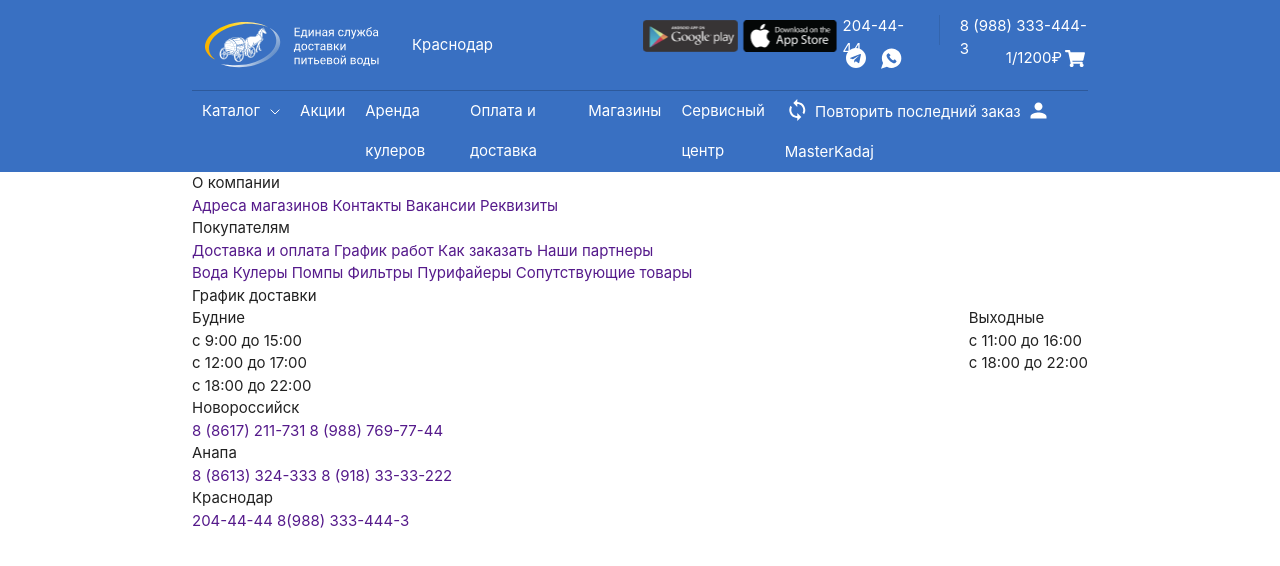
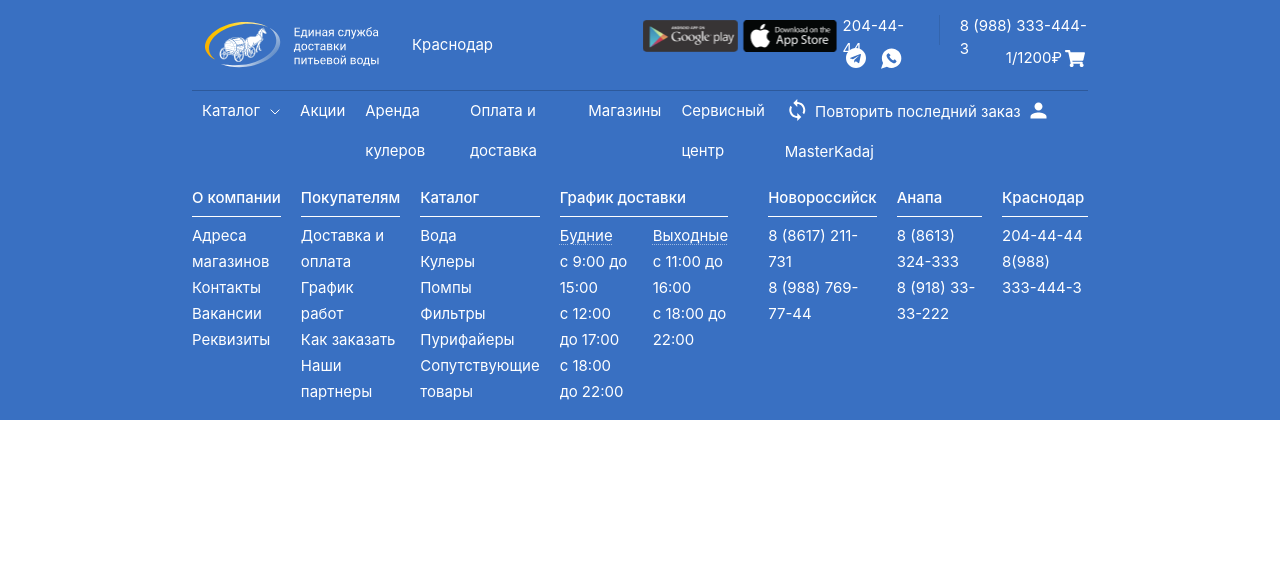
Before and after one commit to khpvo/AquaRus_layout, a plain HTML site: page index.html in a window 1280 px wide. Drawn offline with Linux system fonts and the light colour scheme.

Commit message:
Footer-desktop

```diff
--- a/index.html
+++ b/index.html
@@ -90,7 +90,8 @@
     </body>
     <footer>
         <div class="container">
-            <div class="navigation-block">
+            <div class="navigation-blocks-wrapper">
+                <div class="navigation-block nb-left">
                     <div class="header">О компании</div>
                     <div class="links">
                         <a href="">Адреса магазинов</a>
@@ -99,7 +100,7 @@
                         <a href="">Реквизиты</a>
                     </div>
                 </div>
-            <div class="navigation-block">
+                <div class="navigation-block nb-left">
                     <div class="header">Покупателям</div>
                     <div class="links">
                         <a href="">Доставка и оплата</a>
@@ -108,8 +109,8 @@
                         <a href="">Наши партнеры</a>
                     </div>
                 </div>
-            <div class="navigation-block">
-                <div class="header"></div>
+                <div class="navigation-block nb-left">
+                    <div class="header">Каталог</div>
                     <div class="links">
                         <a href="">Вода</a>
                         <a href="">Кулеры</a>
@@ -119,7 +120,7 @@
                         <a href="">Сопутствующие товары</a>
                     </div>
                 </div>
-            <div class="navigation-block" id="delivery-times">
+                <div class="navigation-block nb-left" id="delivery-times">
                     <div class="header">График доставки</div>
                     <div class="links">
                         <div class="lr-pair">
@@ -139,14 +140,14 @@
                     </div>
                 </div>
                 <div class="separator"></div>
-            <div class="navigation-block">
+                <div class="navigation-block nb-right">
                     <div class="header">Новороссийск</div>
                     <div class="links">
                         <a href="">8 (8617) 211-731</a>
                         <a href="">8 (988) 769-77-44</a>
                     </div>
                 </div>
-            <div class="navigation-block">
+                <div class="navigation-block nb-right">
                     <div class="header">Анапа</div>
                     <div class="links">
                         <a href="">8 (8613) 324-333</a>
@@ -155,11 +156,12 @@
 
                     </div>
                 </div>
-            <div class="navigation-block">
+                <div class="navigation-block nb-right">
                     <div class="header">Краснодар</div>
                     <div class="links">
                         <a href="">204-44-44</a>
                         <a href="">8(988) 333-444-3</a>
+                    </div>
                 </div>
             </div>
         </div>
--- a/src/scss/master.scss
+++ b/src/scss/master.scss
@@ -20,3 +20,4 @@
 // Own parts=================================
 @import './parts/helpers';
 @import './parts/nav';
+@import './parts/footer';
--- /dev/null
+++ b/src/scss/parts/_footer.scss
@@ -0,0 +1,59 @@
+footer{
+
+    padding: 15px 0;
+    background: $primary;
+    color: #fff;
+
+    & .navigation-blocks-wrapper{
+
+        display: flex;
+
+        & .separator{
+            flex-grow: 1;
+        }
+
+        & .navigation-block{
+
+            &.nb-left{
+                padding-right: 20px;
+            }
+
+            &.nb-right{
+                padding-left: 20px;
+            }
+
+            & .header{
+                font-weight: 500;
+                border-bottom: 1px solid #fff;
+                padding-bottom: 6px;
+                margin-bottom: 6px;
+            }
+
+            & .links{
+                display: flex;
+                flex-direction: column;
+
+                & a, div{
+                    color: #fff;
+                    line-height: 26px;
+                }
+            }
+
+            &#delivery-times{
+
+                & .subheader{
+                    text-decoration: underline;
+                    text-underline-offset: 3px;
+                    text-decoration-color: rgba(#fff, .5);
+                    text-decoration-style: dotted;
+                    text-decoration-thickness: 1px;
+                }
+
+                & .left{
+                    padding-right: 20px;
+                }
+            }
+        }
+    }
+
+}
```
Also changed, not shown: css/master.css. Lines whose indentation alone changed are shown as unchanged.
